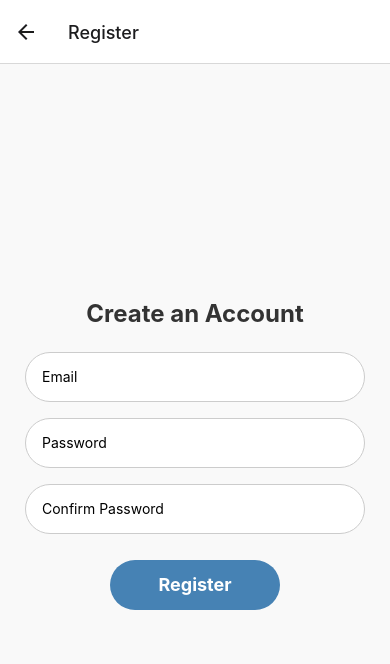
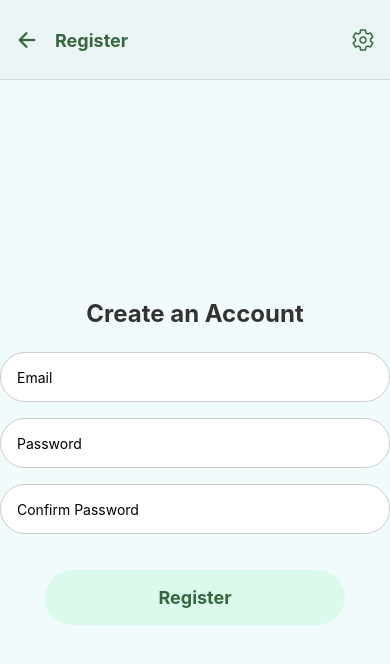
Before and after one commit to n2ojne00/SG8_MobileProject, a React Native app: screen /Register in a window 390 px wide. Shown: the top 664 px of the page. Built offline with nearby package versions, Linux system fonts and the light colour scheme.

Commit message:
Login screen, header styles

```diff
--- a/App.js
+++ b/App.js
@@ -2,7 +2,7 @@ import React from 'react';
 import { NavigationContainer } from '@react-navigation/native';
 import { createStackNavigator } from '@react-navigation/stack';
 import { createBottomTabNavigator } from '@react-navigation/bottom-tabs';
-import { ImageBackground, TouchableOpacity } from 'react-native';
+import { ImageBackground, SafeAreaViewComponent, TouchableOpacity } from 'react-native';
 import { Ionicons } from '@expo/vector-icons';
 import MaterialCommunityIcons from '@expo/vector-icons/MaterialCommunityIcons';
 import AsyncStorage from '@react-native-async-storage/async-storage';
@@ -28,13 +28,14 @@ import CreateRecipeScreen from './screens/CreateRecipeScreen';
 import ShoppingListDetailScreen from './screens/ShoppingListDetailScreen';
 import RecipeDetailScreen from './screens/RecipeDetailScreen';
 import RecipeListScreen from './screens/RecipeListScreen';
+import { SafeAreaView } from 'react-native-safe-area-context';
 
 const Stack = createStackNavigator();
 const Tab = createBottomTabNavigator();
 
 const SettingsIcon = ({ navigation }) => (
   <TouchableOpacity onPress={() => navigation.navigate('Settings')}>
-    <Ionicons name="settings-outline" size={24} color="black" style={{ marginLeft: 15 }} />
+    <Ionicons name="settings-outline" size={24} color="#386641" style={{ marginLeft: 15 }} />
   </TouchableOpacity>
 );
 
@@ -44,13 +45,13 @@ const CocktailStack = () => (
       headerLeft: () => (
         navigation.canGoBack() ? (
           <TouchableOpacity onPress={() => navigation.goBack()}>
-            <Ionicons name="arrow-back-outline" size={24} color="black" style={{ marginLeft: 15 }} />
+            <Ionicons name="arrow-back-outline" size={24} color="#386641" style={{ marginLeft: 15 }} />
           </TouchableOpacity>
         ) : null
       ),
       headerRight: () => (
         <TouchableOpacity onPress={() => navigation.navigate('Settings')}>
-          <Ionicons name="settings-outline" size={24} color="black" style={{ marginRight: 15 }} />
+          <Ionicons name="settings-outline" size={24} color="#386641" style={{ marginRight: 15 }} />
         </TouchableOpacity>
       ),
     })}
@@ -58,12 +59,12 @@ const CocktailStack = () => (
     <Stack.Screen
       name="CocktailScreen"
       component={CocktailScreen}
-      options={{ title: 'Cocktail Search' }}
+      options={{ title: false }}
     />
     <Stack.Screen
       name="CocktailDetail"
       component={CocktailDetailScreen}
-      options={{ title: 'Cocktail Details' }}
+      options={{ title: false }}
     />
   </Stack.Navigator>
 );
@@ -74,13 +75,13 @@ const MealStack = () => (
       headerLeft: () => (
         navigation.canGoBack() ? (
           <TouchableOpacity onPress={() => navigation.goBack()}>
-            <Ionicons name="arrow-back-outline" size={24} color="black" style={{ marginLeft: 15 }} />
+            <Ionicons name="arrow-back-outline" size={24} color="#386641" style={{ marginLeft: 15 }} />
           </TouchableOpacity>
         ) : null
       ),
       headerRight: () => (
         <TouchableOpacity onPress={() => navigation.navigate('Settings')}>
-          <Ionicons name="settings-outline" size={24} color="black" style={{ marginRight: 15 }} />
+          <Ionicons name="settings-outline" size={24} color="#386641" style={{ marginRight: 15 }} />
         </TouchableOpacity>
       ),
     })}
@@ -88,12 +89,12 @@ const MealStack = () => (
     <Stack.Screen
       name="MealScreen"
       component={MealScreen}
-      options={{ title: 'Meal Search' }}
+      options={{ title: false, headerShown: true }}
     />
     <Stack.Screen
       name="MealDetail"
       component={MealDetailScreen}
-      options={{ title: 'Meal Details' }}
+      options={{ title: false }}
     />
   </Stack.Navigator>
 );
@@ -104,13 +105,13 @@ const ShoppingListStack = () => (
       headerLeft: () => (
         navigation.canGoBack() ? (
           <TouchableOpacity onPress={() => navigation.goBack()}>
-            <Ionicons name="arrow-back-outline" size={24} color="black" style={{ marginLeft: 15 }} />
+            <Ionicons name="arrow-back-outline" size={24} color="#386641" style={{ marginLeft: 15 }} />
           </TouchableOpacity>
         ) : null
       ),
       headerRight: () => (
         <TouchableOpacity onPress={() => navigation.navigate('Settings')}>
-          <Ionicons name="settings-outline" size={24} color="black" style={{ marginRight: 15 }} />
+          <Ionicons name="settings-outline" size={24} color="#386641" style={{ marginRight: 15 }} />
         </TouchableOpacity>
       ),
     })}
@@ -118,12 +119,12 @@ const ShoppingListStack = () => (
     <Stack.Screen
       name="ShoppingListScreen"
       component={ShoppingListScreen}
-      options={{ title: 'Shopping List' }}
+      options={{ title: false }}
     />
     <Stack.Screen
       name="ShoppingListDetailScreen"
       component={ShoppingListDetailScreen}
-      options={{ title: 'Shopping List Details' }}
+      options={{ title: false }}
     />
   </Stack.Navigator>
 );
@@ -158,27 +159,54 @@ const TabNavigator = () => (
 
 const App = () => {
   return (
+
     <RecipeProvider>
       <ThemeProvider>
 
         <NavigationContainer>
-        <Stack.Navigator initialRouteName="Login">
+          <Stack.Navigator initialRouteName="Login"
+            screenOptions={({ navigation }) => ({
+              headerStyle: {
+                opacity: 10,
+                backgroundColor: '#c7fcfc31',
+                height: 80,
+              },
+              headerTintColor: '#386641',
+              headerTitleStyle: {
+                fontWeight: 'bold',
+                fontSize: 18,
+              },
+              headerLeft: () => (
+                navigation.canGoBack() ? (
+                  <TouchableOpacity onPress={() => navigation.goBack()}>
+                    <Ionicons name="arrow-back-outline" size={24} color="#386641" style={{ marginLeft: 15 }} />
+                  </TouchableOpacity>
+                ) : null
+              ),
+              headerRight: () => (
+                <TouchableOpacity onPress={() => navigation.navigate('Settings')}>
+                  <Ionicons name="settings-outline" size={24} color="#386641" style={{ marginRight: 15 }} />
+                </TouchableOpacity>
+              ),
+            })}>
+
             <Stack.Screen name="Login" component={LoginScreen} options={{ headerShown: false }} />
             <Stack.Screen name="LocalLogin" component={LocalLoginScreen} options={{ title: 'Local Login' }} />
             <Stack.Screen name="Register" component={RegisterScreen} options={{ title: 'Register' }} />
             <Stack.Screen name="MainApp" component={TabNavigator} options={{ headerShown: false }} />
             <Stack.Screen name="Settings" component={SettingsScreen} options={{ title: 'Settings' }} />
-          <Stack.Screen name="ListDetailScreen" component={ListDetailScreen} options={{ title: 'List Details' }} />
-          <Stack.Screen name="PrintListScreen" component={PrintListScreen} options={{ title: 'Print List' }} />
-          <Stack.Screen name="CreateRecipe" component={CreateRecipeScreen} options={{ title: 'Create Recipe' }} />
-          <Stack.Screen name="RecipeDetail" component={RecipeDetailScreen} options={{ title: 'Recipe Details' }} />
-          <Stack.Screen name="RecipeList" component={RecipeListScreen} options={{ title: 'Recipe List' }} />
-          <Stack.Screen name="MealDetailScreen" component={MealDetailScreen} options={{ title: 'Meal Details' }} />
-          <Stack.Screen name="CocktailDetail" component={CocktailDetailScreen} options={{ title: 'Cocktail Details' }} />
+            <Stack.Screen name="ListDetailScreen" component={ListDetailScreen} options={{ title: false }} />
+            <Stack.Screen name="PrintListScreen" component={PrintListScreen} options={{ title: false }} />
+            <Stack.Screen name="CreateRecipe" component={CreateRecipeScreen} options={{ title: false }} />
+            <Stack.Screen name="RecipeDetail" component={RecipeDetailScreen} options={{ title: false }} />
+            <Stack.Screen name="RecipeList" component={RecipeListScreen} options={{ title: false }} />
+            <Stack.Screen name="MealDetailScreen" component={MealDetailScreen} options={{ title: false }} />
+            <Stack.Screen name="CocktailDetail" component={CocktailDetailScreen} options={{ title: false }} />
           </Stack.Navigator>
         </NavigationContainer>
       </ThemeProvider>
     </RecipeProvider>
+
   );
 };
 
--- a/screens/RecipeDetailScreen.js
+++ b/screens/RecipeDetailScreen.js
@@ -16,6 +16,7 @@ const RecipeDetailScreen = ({ route }) => {
                     showsVerticalScrollIndicator={false}
                     style={styles.scrollContentRecipeDS}>
                     <Text style={styles.titleDS}>{recipe.name}</Text>
+                    <Text style={styles.dateRecipeDS}>{recipe.date}</Text>
                     <Text style={styles.sectionTitleDS}>Ingredients</Text>
                     <Text style={styles.instructionsDS}>{recipe.ingredients}</Text>
                     <Text style={styles.sectionTitleDS}>Guide</Text>
--- a/screens/RecipeListScreen.js
+++ b/screens/RecipeListScreen.js
@@ -16,7 +16,7 @@ const RecipeListScreen = () => {
             onPress={() => navigation.navigate('RecipeDetail', { recipe: item })}
         >
             <Text style={styles.recipeListName}>{item.name}</Text>
-            {/* Display the date */}
+
             <Text style={styles.recipeDate}>{item.date}</Text>
         </TouchableOpacity>
     );
--- a/styles/style.js
+++ b/styles/style.js
@@ -10,13 +10,47 @@ export default StyleSheet.create({
   background: {
     flex: 1,
   },
-
-  //MAIN SCREEN
   logo: {
     width: '100%',
     height: 250,
     marginVertical: 10,
   },
+
+
+  //LOGIN SCREEN
+  containerLogin: {
+    flex: 1,
+    justifyContent: 'center',
+    alignItems: 'center',
+    backgroundColor: '#f2ffffae',
+
+  },
+  buttonLogin: {
+    justifyContent: 'center',
+    marginTop: 20,
+    backgroundColor: '#dbfaEB',
+    width: 300,
+    height: 55,
+    borderRadius: 30,
+    alignItems: 'center',
+    elevation: 2
+  },
+  buttonTextLogin: {
+    color: '#386641',
+    fontWeight: 'bold',
+    fontSize: 18,
+  },
+
+  welcomeText: {
+    fontSize: 20,
+    color: '#386641',  // Darker color for readability
+    textAlign: 'center',
+    marginVertical: 20,
+    padding: 20,
+    backgroundColor: '#f3fff5ac',
+
+  },
+
 
   //Food/Drink of the DAY
   foodDrinkContainer: {
@@ -205,7 +239,14 @@ export default StyleSheet.create({
     right: 10,
     fontSize: 12,
     color: '#213b26',
-    fontStyle: 'italic',
+},
+dateRecipeDS: {
+  marginTop: 10,
+  alignItems: 'center',
+  width: '100%',
+  fontSize: 16,
+  textAlign: 'center',
+
 },
 
   //YOUR RECIPES (RecipeListScreen)
@@ -486,8 +527,6 @@ export default StyleSheet.create({
     alignItems: 'center',
   },
 
-
-
   containerDrinkScr: {
     padding: 20,
     flex: 1,
@@ -535,20 +574,7 @@ export default StyleSheet.create({
   removeShop: {
     color: 'red',
   },
-  containerLogin: {
-    flex: 1,
-    justifyContent: 'center',
-    alignItems: 'center',
-    backgroundColor: '#f9f9f9',
-    padding: 25,
-  },
-  logoLogin: {
-    width: 450,
-    height: 300,
-    marginBottom: 20,
-    borderRadius: 10,
-    marginBottom: 24,
-  },
+
   titleLogin: {
     fontSize: 24,
     fontWeight: 'bold',
@@ -567,21 +593,8 @@ export default StyleSheet.create({
     backgroundColor: '#fff',
     elevation: 2,
   },
-  buttonLogin: {
-    width: '50%',
-    height: 50,
-    borderRadius: 25,
-    backgroundColor: 'steelblue',
-    justifyContent: 'center',
-    alignItems: 'center',
-    marginTop: 10,
-    elevation: 5,
-  },
-  buttonTextLogin: {
-    color: '#fff',
-    fontWeight: 'bold',
-    fontSize: 18,
-  },
+
+
   containerMain: {
     flex: 1,
     justifyContent: 'center',
@@ -589,16 +602,7 @@ export default StyleSheet.create({
     backgroundColor: '#f9f9f9',
     padding: 16,
   },
-  welcomeText: {
-    fontSize: 20,
-    fontWeight: '600',
-    color: '#444',  // Darker color for readability
-    textAlign: 'center',
-    marginVertical: 20,
-    fontFamily: 'sans-serif-light',  // Customize with any font loaded in your project
-    letterSpacing: 0.5,
-    lineHeight: 28,
-  },
+
   titleMain: {
     fontSize: 24,
     fontWeight: 'bold',
```
Also changed, not shown: screens/LoginScreen.js (+9 -3 lines). Lines whose indentation alone changed are shown as unchanged.
